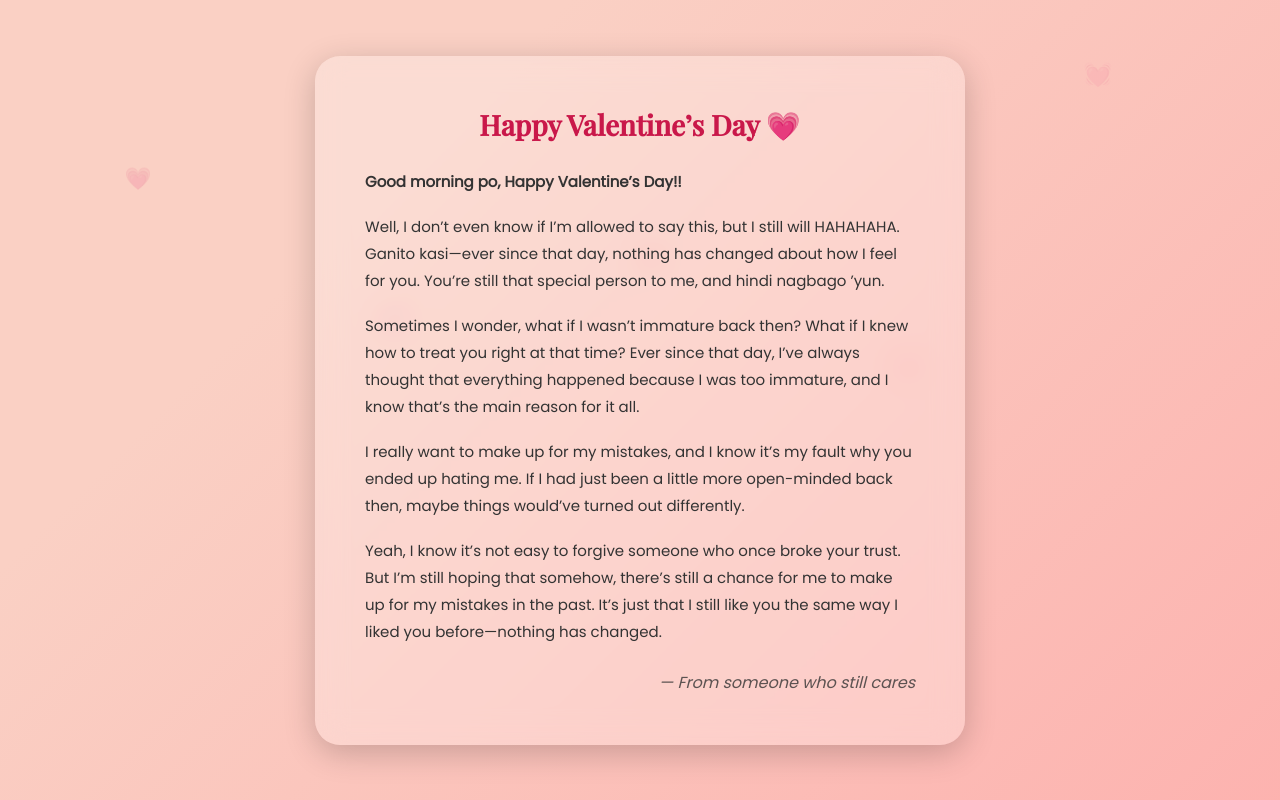
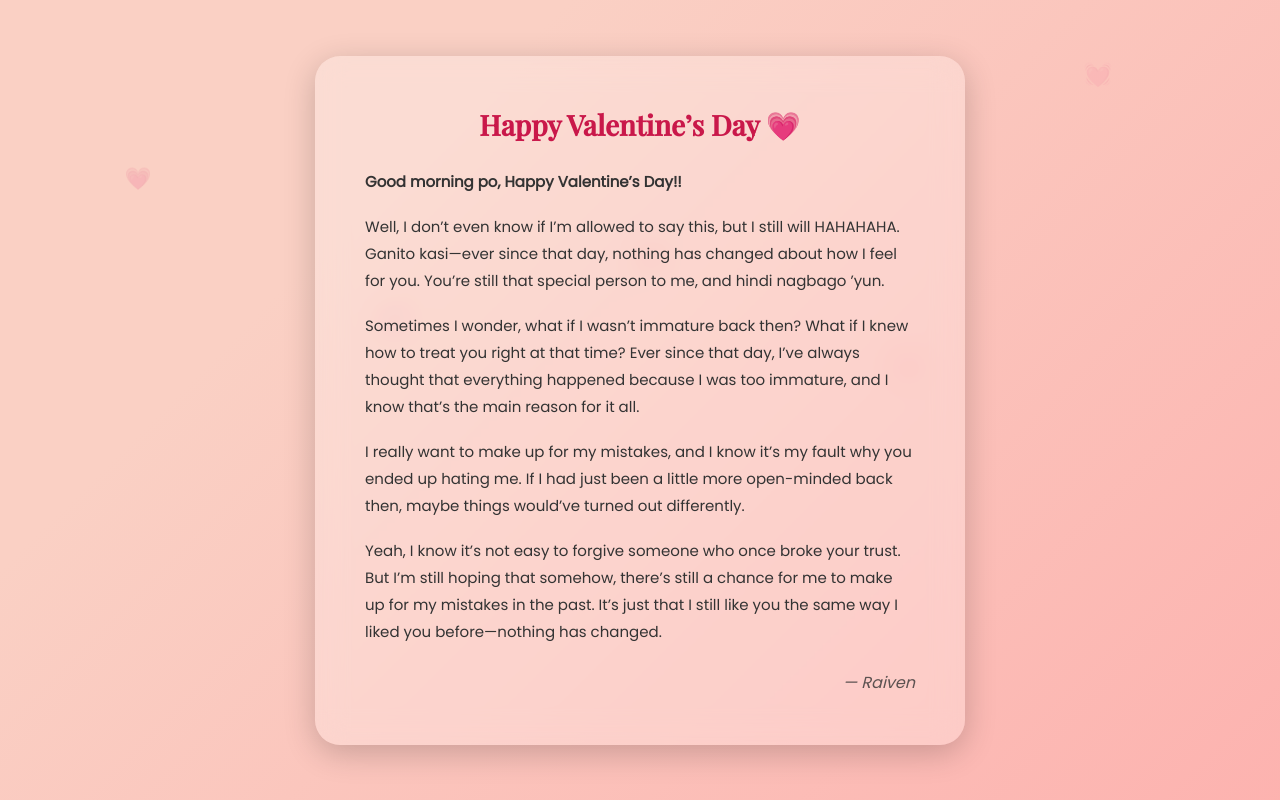
Before and after one commit to Raiven14/valentines, a plain HTML site: page index.html in a window 1280 px wide. Drawn offline with nearby package versions, Linux system fonts and the light colour scheme.

Commit message:
Update index.html

```diff
--- a/index.html
+++ b/index.html
@@ -138,7 +138,7 @@ p {
     </p>
 
     <div class="signature">
-        — From someone who still cares
+        — Raiven
     </div>
 </div>
 
```
